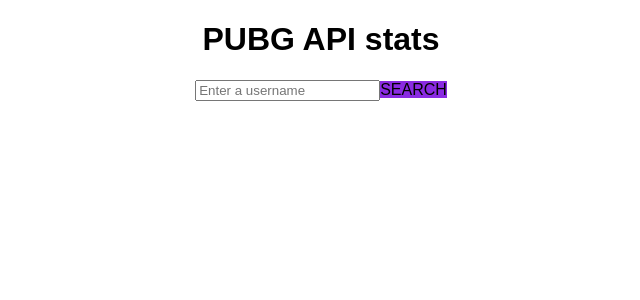
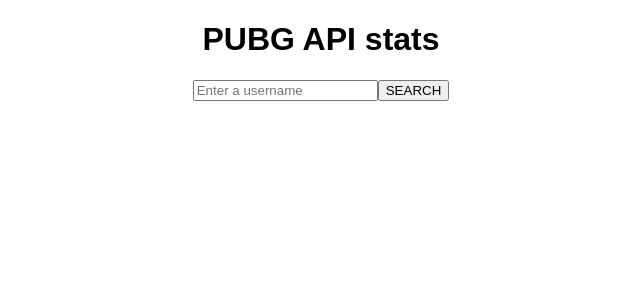
Before and after one commit to JessePeplinski/pubg-react, a React (Create React App) app: page / in a window 1280 px wide. Shown: the top 300 px of the page, without its empty margins (319-959 px from the left). Built offline with nearby package versions, Linux system fonts and the light colour scheme.

Commit message:
remove styles from search button

```diff
--- a/src/Components/SearchBar/SearchBar.css
+++ b/src/Components/SearchBar/SearchBar.css
@@ -1,7 +1,3 @@
-.SearchBar a {
-    cursor: pointer;
-    width: 30px;
-    background-color: blueviolet;
-    text-align: center;
-    font-size: 1em;
+.SearchBar {
+
 }
--- a/src/Components/SearchBar/SearchBar.js
+++ b/src/Components/SearchBar/SearchBar.js
@@ -33,7 +33,7 @@
         return (
             <div className="SearchBar">
                 <input placeholder="Enter a username" onChange={this.handleTermChange} onKeyPress={this.handleKeyPress} />
-                <a onClick={this.search}>SEARCH</a>
+                <button onClick={this.search}>SEARCH</button>
             </div>
         );
     }
```
